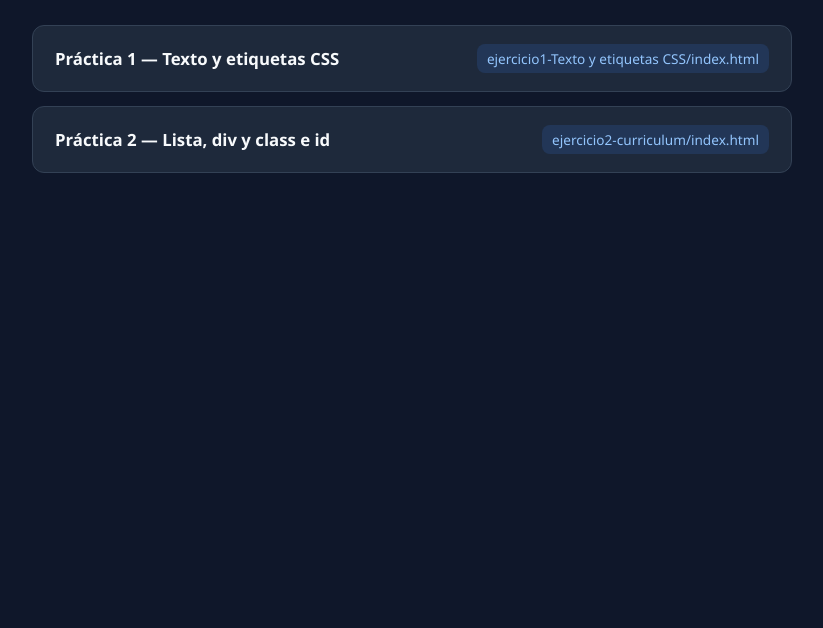
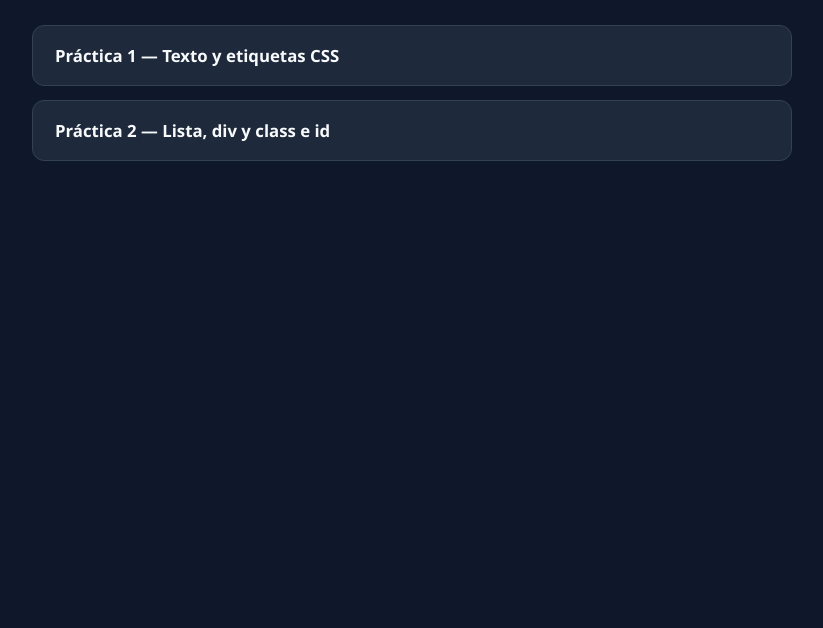
Before and after one commit to Jmcanogar/WebJuanma-AWEB, a plain HTML site: page index.html in a window 1280 px wide. Shown: the part 172-800 px from the top of the page, without its empty margins (228-1051 px from the left). Drawn offline with Linux system fonts and the light colour scheme.

Commit message:
Update index.html

```diff
--- a/index.html
+++ b/index.html
@@ -93,13 +93,11 @@
       <li>
         <a class="tarjeta-enlace" href="ejercicio1-Texto%20y%20etiquetas%20CSS/index.html">
           <span class="titulo-trabajo">Práctica 1 — Texto y etiquetas CSS</span>
-          <span class="etiqueta-ruta">ejercicio1-Texto y etiquetas CSS/index.html</span>
         </a>
       </li>
       <li>
         <a class="tarjeta-enlace" href="ejercicio2-curriculum/index.html">
           <span class="titulo-trabajo">Práctica 2 — Lista, div y class e id</span>
-          <span class="etiqueta-ruta">ejercicio2-curriculum/index.html</span>
         </a>
       </li>
     </ul>
```
